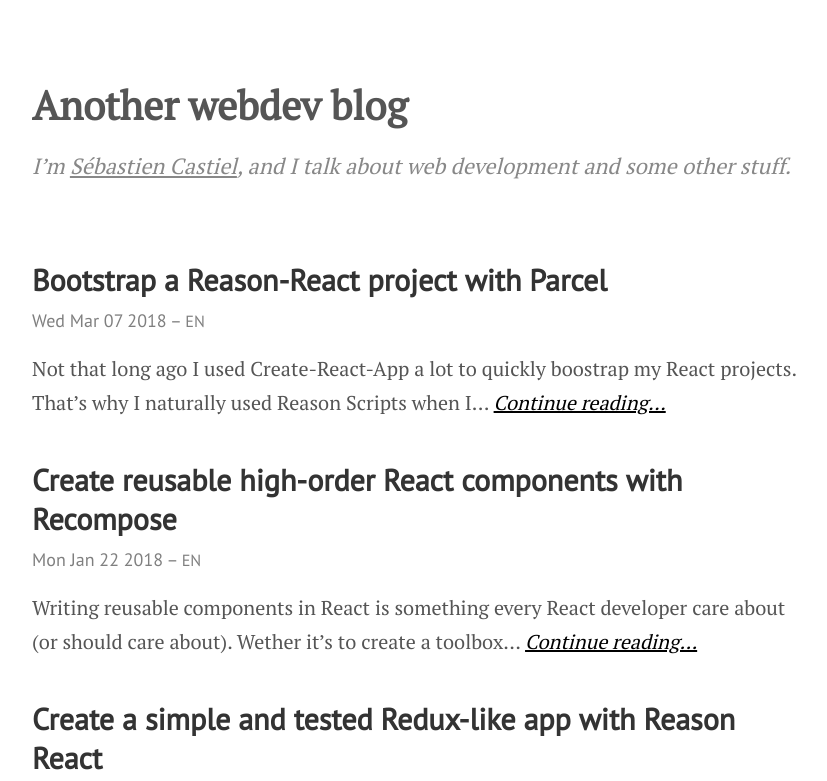
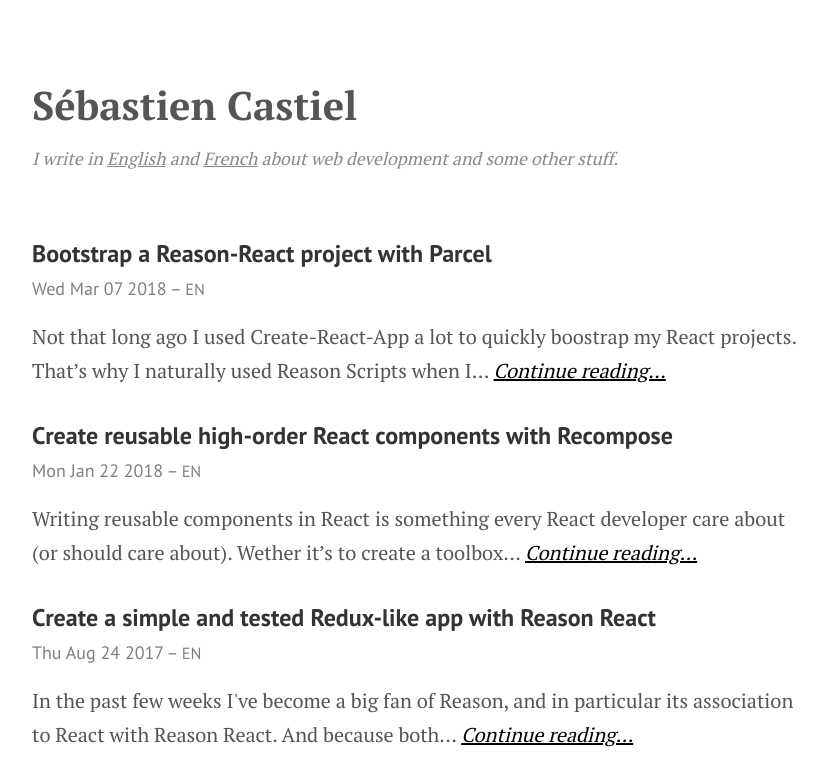
Before and after one commit to scastiel/gatsby-theme-potato, a Gatsby site: page / in a window 1280 px wide. Shown: the top 781 px of the page, without its empty margins (218-1045 px from the left). Built offline with nearby package versions, Linux system fonts and the light colour scheme; Gatsby itself is replaced by a stand-in of ours.

Commit message:
Some improvements

```diff
--- a/gatsby-config.js
+++ b/gatsby-config.js
@@ -2,7 +2,8 @@
 
 module.exports = {
   siteMetadata: {
-    title: 'Another webdev blog',
+    title: 'Sébastien Castiel',
+    url: 'https://blog.castiel.me',
     description:
       'I’m <a href="https://twitter.com/scastiel">Sébastien Castiel</a>, and I talk about web development and some other stuff.'
   },
@@ -23,9 +24,11 @@
           {
             resolve: 'gatsby-remark-images',
             options: {
-              maxWidth: 590
+              maxWidth: 590,
+              linkImagesToOriginal: false
             }
           },
+          'gatsby-remark-copy-linked-files',
           {
             resolve: `gatsby-remark-prismjs`,
             options: {
--- a/package.json
+++ b/package.json
@@ -14,6 +14,7 @@
     "gatsby-plugin-react-helmet": "^3.0.0",
     "gatsby-plugin-sharp": "^2.0.5",
     "gatsby-redirect-from": "^0.1.1",
+    "gatsby-remark-copy-linked-files": "^2.0.5",
     "gatsby-remark-images": "^2.0.1",
     "gatsby-remark-prismjs": "^3.0.0",
     "gatsby-source-filesystem": "^2.0.1",
@@ -22,7 +23,9 @@
     "react": "^16.5.1",
     "react-dom": "^16.5.1",
     "react-helmet": "^5.2.0",
-    "styled-components": "^3.4.9"
+    "styled-components": "^3.4.9",
+    "typeface-pt-sans": "^0.0.54",
+    "typeface-pt-serif": "^0.0.54"
   },
   "devDependencies": {
     "eslint": "^5.6.0",
--- /dev/null
+++ b/src/components/Bio.js
@@ -0,0 +1,21 @@
+import React from 'react'
+import styled from 'styled-components'
+import { Link } from 'gatsby'
+
+const StyledDiv = styled.div`
+  color: #888888;
+  font-size: 1.1rem;
+  font-style: italic;
+  margin-bottom: 1rem;
+  margin-top: 1rem;
+`
+
+const Bio = () => (
+  <StyledDiv>
+    I write in <Link to="/langs/en">English</Link> and{' '}
+    <Link to="/langs/fr">French</Link> about web development and some other
+    stuff.
+  </StyledDiv>
+)
+
+export default Bio
--- a/src/components/Layout.js
+++ b/src/components/Layout.js
@@ -3,7 +3,9 @@
 import styled from 'styled-components'
 import { Helmet } from 'react-helmet'
 import SiteMetadataQuery from '../queries/SiteMetadataQuery'
-import '../style.css'
+import 'typeface-pt-sans'
+import 'typeface-pt-serif'
+import Bio from './Bio'
 
 const StyledLayout = styled.div`
   box-sizing: border-box;
@@ -13,12 +15,17 @@
   margin-right: auto;
   padding: 0.5em;
   font-family: 'PT Serif', serif;
+  font-size: calc(20px + (24 - 20) * (100vw - 800px) / (800-400));
   color: #555;
 
   *,
   *:before,
   *:after {
     box-sizing: inherit;
+  }
+
+  @media (min-width: 38em) {
+    font-size: 20px;
   }
 `
 
@@ -49,10 +56,10 @@
   }
 `
 
-const Layout = ({ children, isHome, title, displayTitle }) => (
+const Layout = ({ children, isHome, title, displayTitle, slug }) => (
   <StyledLayout>
     <SiteMetadataQuery>
-      {({ title: blogTitle, description }) => (
+      {({ title: blogTitle, description, url }) => (
         <>
           <Helmet>
             <meta charSet="utf-8" />
@@ -61,17 +68,13 @@
               {blogTitle}
             </title>
             <meta name="description" value={description} />
+            <meta name="canonical" value={url + (slug || '')} />
           </Helmet>
           <BlogHeader isHome={isHome}>
             <h1>
               <Link to="/">{blogTitle}</Link>
             </h1>
-            {isHome && (
-              <div
-                className="description"
-                dangerouslySetInnerHTML={{ __html: description }}
-              />
-            )}
+            {isHome && <Bio />}
           </BlogHeader>
         </>
       )}
--- a/src/pages/posts/2018-01-22-reusable-hoc-with-recompose/index.md
+++ b/src/pages/posts/2018-01-22-reusable-hoc-with-recompose/index.md
@@ -39,7 +39,7 @@
 - accept only digits, parenthesis, dashes and spaces as input (when the user types them);
 - format the phone number when the user leaves the input (on _blur_ event). (We’ll handle only North-American phone numbers: "(514) 555-0199".)
 
-![Phone number input result](phoneNumberInput.gif)
+![Phone number input result](./phoneNumberInput.gif)
 
 Note that we suppose that our input will be controlled, i.e. will use `value` and `onChange` attributes to know the text to display and how to update it. We also want the value to contain only the phone number digits ("5145550199"), without caring about formatting, and therefor the `onChange` callback to be called with digits only (in `event.target.value`).
 
--- a/src/queries/SiteMetadataQuery.js
+++ b/src/queries/SiteMetadataQuery.js
@@ -9,6 +9,7 @@
           siteMetadata {
             title
             description
+            url
           }
         }
       }
--- a/src/style.css
+++ /dev/null
@@ -1,11 +0,0 @@
-@import url('https://fonts.googleapis.com/css?family=PT+Serif|PT+Sans');
-
-html {
-  font-size: calc(20px + (24 - 20) * (100vw - 800px) / (800-400));
-}
-
-@media (min-width: 38em) {
-  html {
-    font-size: 20px;
-  }
-}
--- a/src/templates/BlogPostTemplate.js
+++ b/src/templates/BlogPostTemplate.js
@@ -5,7 +5,7 @@
 
 const BlogPostTemplate = ({ data: { markdownRemark: post } }) => {
   return (
-    <Layout title={post.frontmatter.title}>
+    <Layout title={post.frontmatter.title} slug={post.fields.slug}>
       <BlogPost post={post} />
     </Layout>
   )
```
Also changed, not shown: src/templates/LangTemplate.js (+8 -1 lines), 1 other file.
